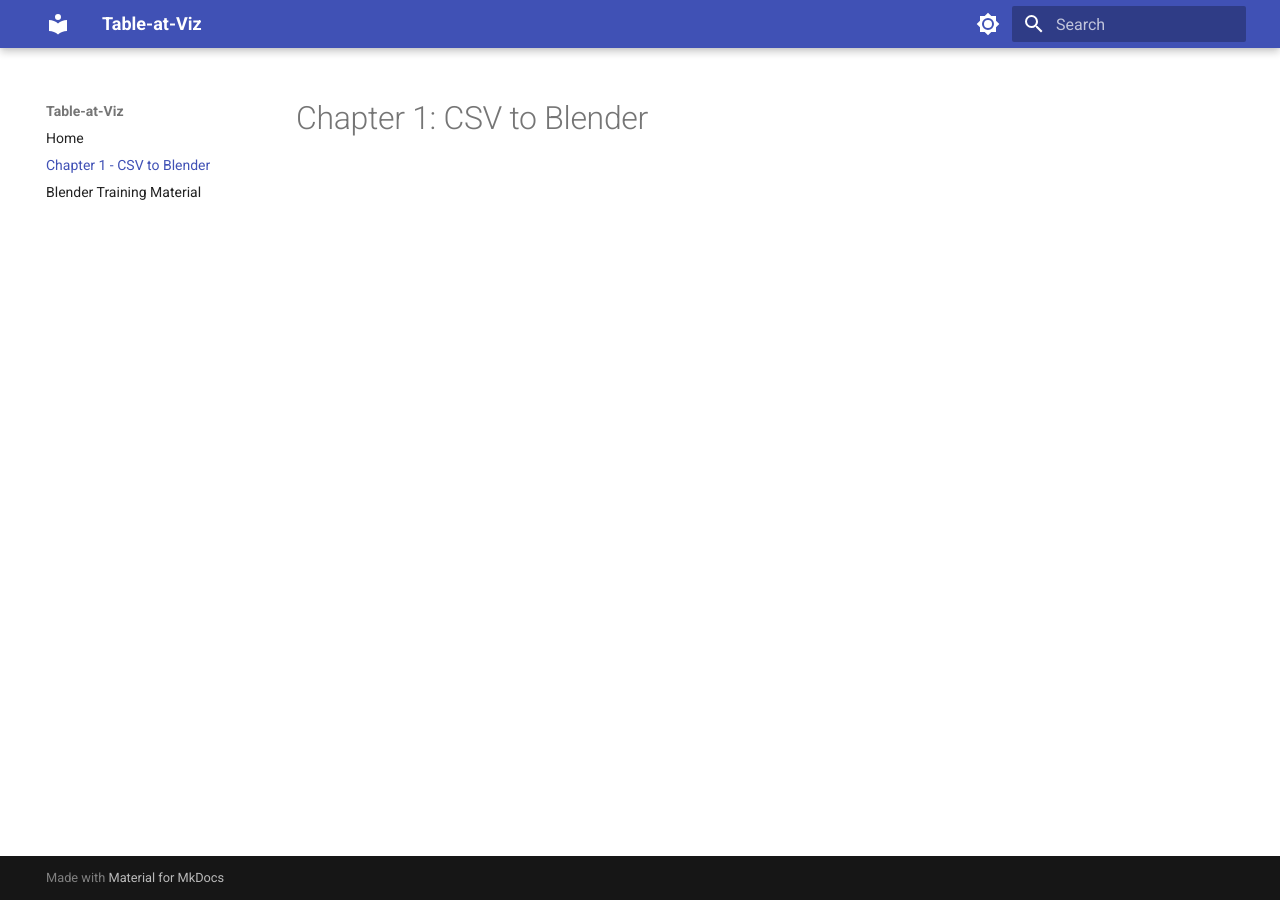
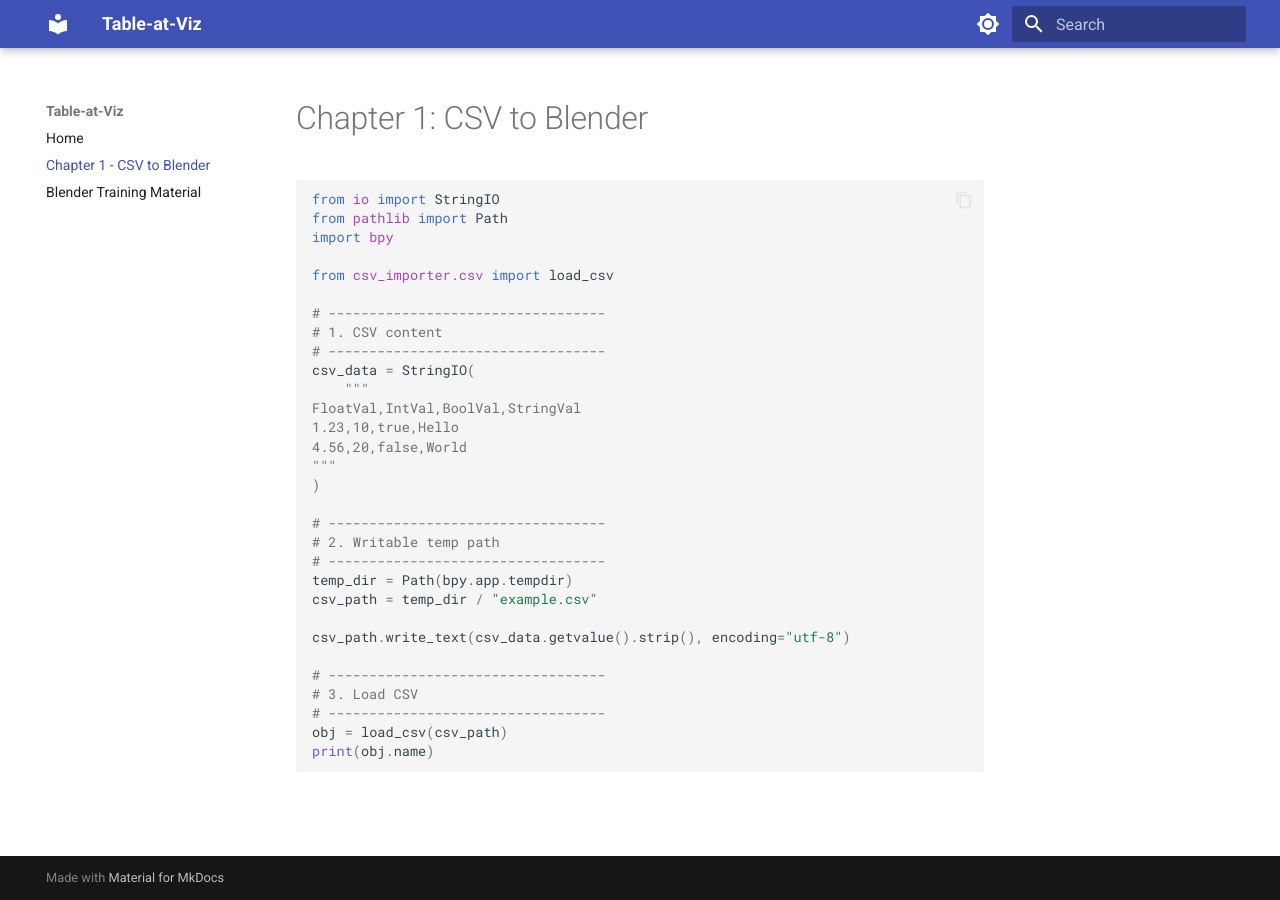
Before and after one commit to kolibril13/Table-at-Viz, an MkDocs documentation site: the page built from docs/chapter1-csv-to-blender.md, in a window 1280 px wide. Built offline with MkDocs 1.6.1 and Material for MkDocs 9.7.7, drawn with Linux system fonts in a browser that asks for light colours.

Commit message:
add copy button

````diff
--- a/docs/chapter1-csv-to-blender.md
+++ b/docs/chapter1-csv-to-blender.md
@@ -3,3 +3,36 @@ title: "Chapter 1: CSV to Blender"
 ---
 
 # Chapter 1: CSV to Blender
+
+```python
+from io import StringIO
+from pathlib import Path
+import bpy
+
+from csv_importer.csv import load_csv
+
+# ----------------------------------
+# 1. CSV content
+# ----------------------------------
+csv_data = StringIO(
+    """
+FloatVal,IntVal,BoolVal,StringVal
+1.23,10,true,Hello
+4.56,20,false,World
+"""
+)
+
+# ----------------------------------
+# 2. Writable temp path
+# ----------------------------------
+temp_dir = Path(bpy.app.tempdir)
+csv_path = temp_dir / "example.csv"
+
+csv_path.write_text(csv_data.getvalue().strip(), encoding="utf-8")
+
+# ----------------------------------
+# 3. Load CSV
+# ----------------------------------
+obj = load_csv(csv_path)
+print(obj.name)
+```
--- a/mkdocs.yml
+++ b/mkdocs.yml
@@ -22,6 +22,7 @@ theme:
     - navigation.top
     - search.highlight
     - search.suggest
+    - content.code.copy
 
 nav:
   - Home: index.md
@@ -37,3 +38,10 @@ markdown_extensions:
   - admonition
   - toc:
       permalink: true
+  - pymdownx.highlight:
+      anchor_linenums: true
+      line_spans: __span
+      pygments_lang_class: true
+  - pymdownx.inlinehilite
+  - pymdownx.superfences
+  - pymdownx.snippets
````
